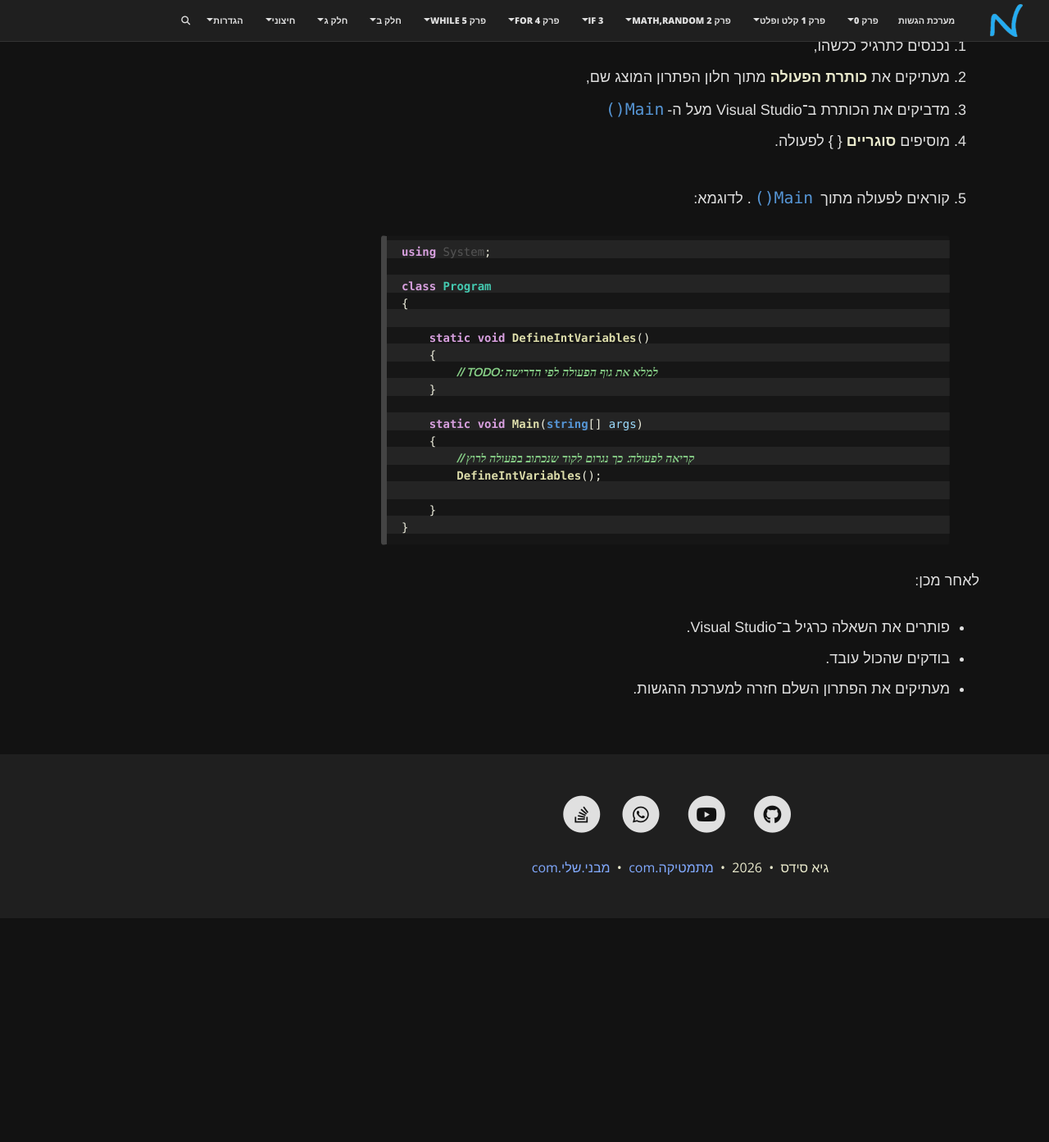
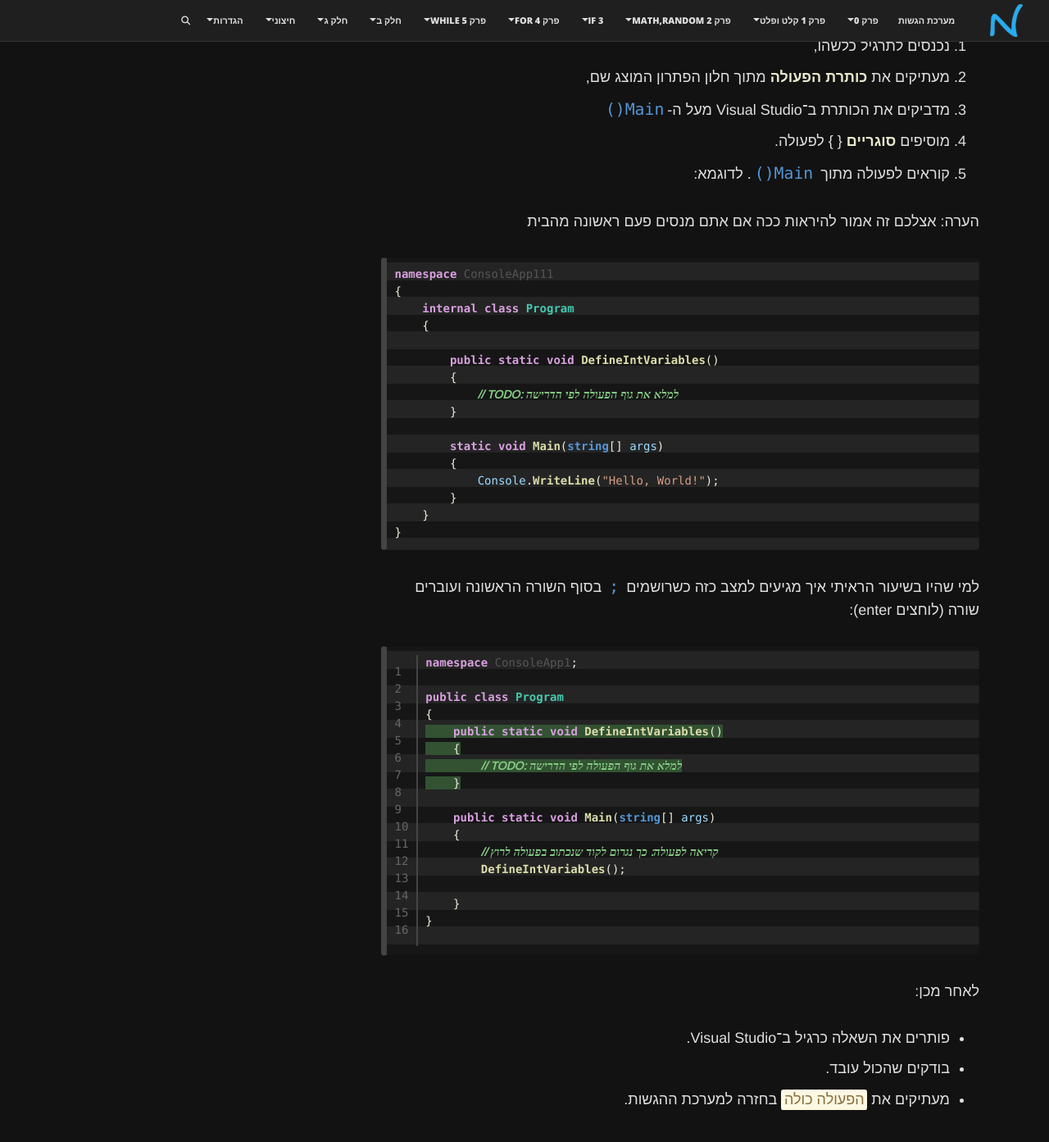
Before and after one commit to 3strategy/BeautifulYesodot, a Jekyll site: the page built from cs/Chapter1Hagashot.md, in a window 1280 px wide and 1400 px high, scrolled down 583 px. Shown: the top 1393 px of the window at 82% size. Built offline with Jekyll 4.4.1, drawn with Linux system fonts in a browser that asks for light colours; comment, search, counter and statistics services are not loaded; before the commit the page ends 1703 px from its top, so only the background shows below that.

Commit message:
update about working in VS and in מערכת הגשות.

````diff
--- a/cs/Chapter1Hagashot.md
+++ b/cs/Chapter1Hagashot.md
@@ -17,29 +17,52 @@ lang: he
 4. מוסיפים **סוגריים** { }  לפעולה.
 5. קוראים לפעולה מתוך `()Main`. לדוגמא:
 
-    ```csharp
-    using System;
 
-    class Program
+
+הערה: אצלכם זה אמור להיראות ככה אם אתם מנסים פעם ראשונה מהבית
+
+```cs
+namespace ConsoleApp111
+{
+    internal class Program
     {
 
-        static void DefineIntVariables()
+        public static void DefineIntVariables()
         {
             // TODO: למלא את גוף הפעולה לפי הדרישה
         }
 
         static void Main(string[] args)
         {
-            // קריאה לפעולה: כך נגרום לקוד שנכתוב בפעולה לרוץ
-            DefineIntVariables();
-
+            Console.WriteLine("Hello, World!");
         }
     }
-    ```
+}
+```
+
+למי שהיו בשיעור הראיתי איך מגיעים למצב כזה כשרושמים `;` בסוף השורה הראשונה ועוברים שורה (לוחצים enter):
+
+{% highlight csharp linenos mark_lines="5 6 7 8" %}namespace ConsoleApp1;
+
+public class Program
+{
+    public static void DefineIntVariables()
+    {
+        // TODO: למלא את גוף הפעולה לפי הדרישה
+    }
+
+    public static void Main(string[] args)
+    {
+        // קריאה לפעולה: כך נגרום לקוד שנכתוב בפעולה לרוץ
+        DefineIntVariables();
+
+    }
+}
+{% endhighlight %}
 
 
 לאחר מכן:
 
 - פותרים את השאלה כרגיל ב־Visual Studio.
 - בודקים שהכול עובד.
-- מעתיקים את הפתרון השלם חזרה למערכת ההגשות.
+- מעתיקים את ==הפעולה כולה== בחזרה למערכת ההגשות.
````
